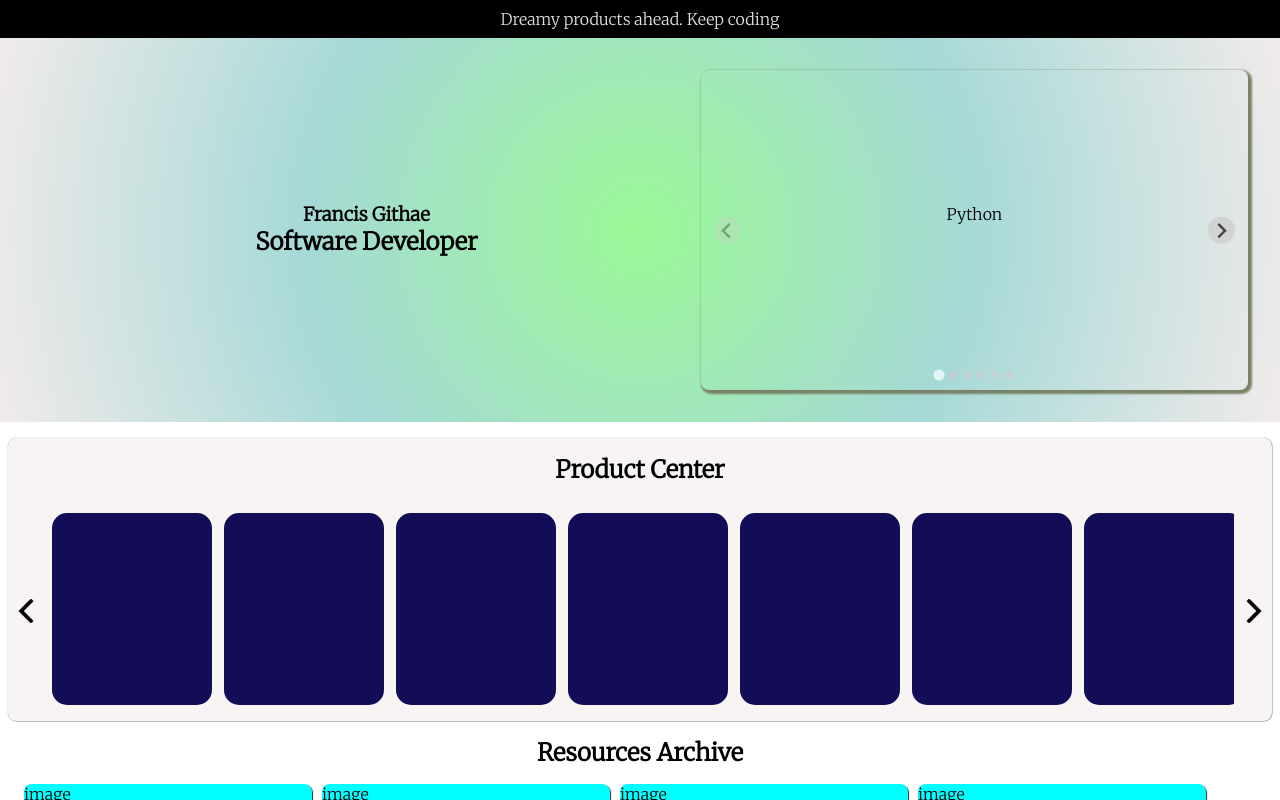
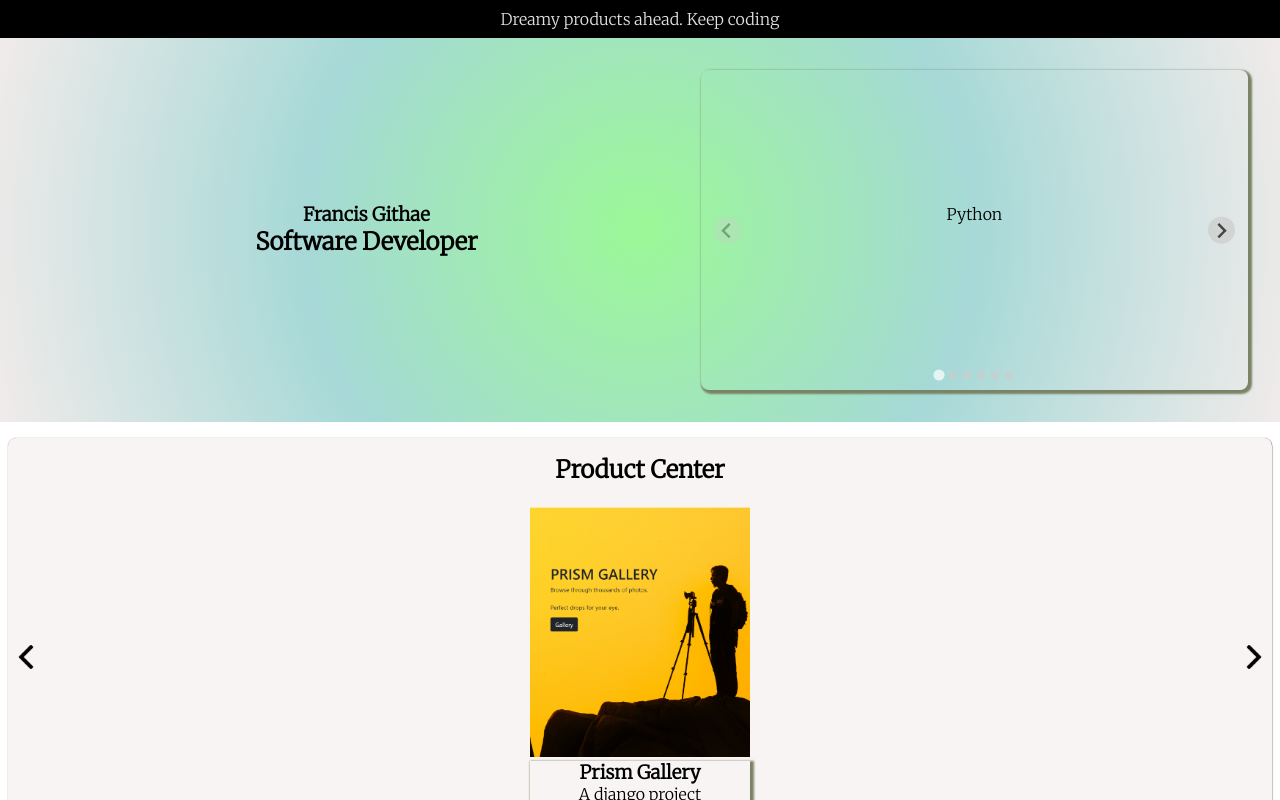
Before and after one commit to githaefrancis/portfolio-next, a Next.js app: page / in a window 1280 px wide. Shown: the top 800 px of the page. Built offline with nearby package versions, Linux system fonts and the light colour scheme.

Commit message:
feat(Add product)

```diff
--- a/components/highlight/highlight.module.scss
+++ b/components/highlight/highlight.module.scss
@@ -1,5 +1,5 @@
 .highlight {
-//   position: relative;
+  //   position: relative;
   border-radius: 8px;
   box-shadow: 0.2px 0.2px 1px rgb(39, 39, 39);
   min-width: 100%;
@@ -14,24 +14,24 @@
   padding: 1rem;
 }
 
-
-
 .slider {
   display: grid;
-  grid-template-columns: auto auto auto;
+  grid-template-columns: auto 1fr auto;
   width: 100%;
   grid-gap: 0.5rem;
   padding: 6px;
   align-items: center;
 }
 @media only screen and (max-width: 992px) {
-    .slider{
-      padding: 0px;
-    }
+  .slider {
+    padding: 0px;
   }
+}
 .horizontalScroll {
   width: 100%;
-//   margin: 0 0.5rem 0 0.5rem;
+  //   margin: 0 0.5rem 0 0.5rem;
+  display: flex;
+  justify-content: center;
   white-space: nowrap;
   overflow-x: scroll;
   //   max-width: 20rem;
@@ -66,3 +66,15 @@
   border-radius: 15px;
 }
 /* stylelint-disable-next-line selector-pseudo-element-no-unknown */
+
+.link {
+  & hover {
+    height: 500;
+  }
+}
+
+.description {
+  text-align: center;
+  box-shadow: 2px 2px 2px 2px rgb(123, 131, 102);
+  padding-bottom: 2px;
+}
--- a/components/highlight/index.tsx
+++ b/components/highlight/index.tsx
@@ -2,6 +2,7 @@
 import { useRef } from "react";
 import styles from "./highlight.module.scss";
 import Image from "next/image";
+import Link from "next/link";
 export default function Highlight() {
   const scrollContainerRef = useRef<HTMLImageElement>(null);
   const scrollAmount = 100;
@@ -33,13 +34,27 @@ export default function Highlight() {
           onClick={handleScroll}
         />
         <section ref={scrollContainerRef} className={styles.horizontalScroll}>
-          <div className={styles.card}></div>
-          <div className={styles.card}></div>
-          <div className={styles.card}></div>
-          <div className={styles.card}></div>
-          <div className={styles.card}></div>
-          <div className={styles.card}></div>
-          <div className={styles.card}></div>
+          <Link
+            href="https://prism-gallery.ofasnplugs.com"
+            className={styles.link}
+            target="_blank"
+          >
+            <div>
+              <Image
+                priority
+                src="/images/prism_g.png"
+                height={250}
+                width={220}
+                alt="right"
+                id="scroll-right"
+                onClick={handleScroll}
+              />
+              <section className={styles.description}>
+                <h3> Prism Gallery</h3>
+                <p>A django project </p>
+              </section>
+            </div>
+          </Link>
         </section>
         <Image
           priority
```
Also changed, not shown: public/images/prism_g.png (added).
